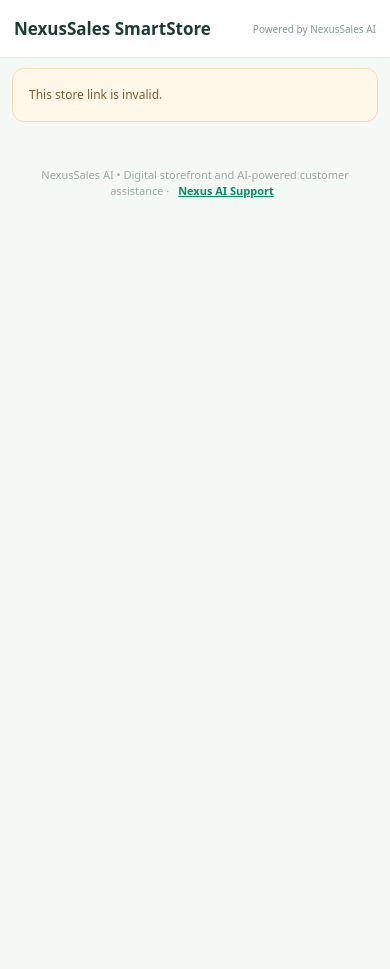
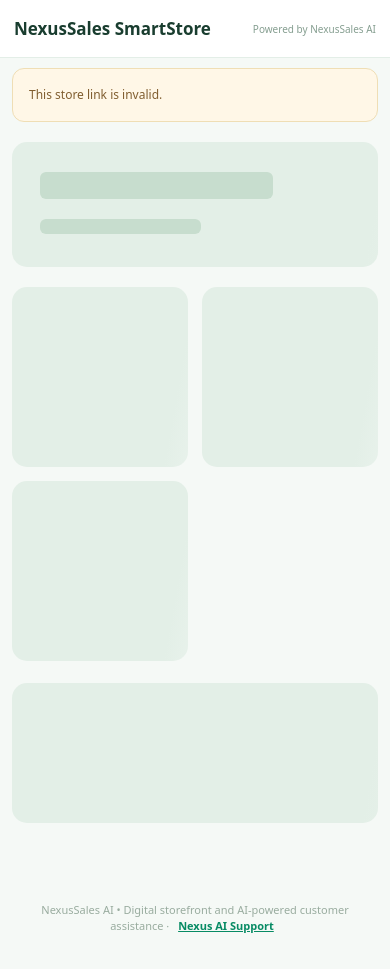
Before and after one commit to ValdemirJunior2020/ZaPZaP, a website: page store.html in a window 390 px wide. Before the commit the page ends 844 px from the top, so only its background shows below. Drawn offline with Linux system fonts and the light colour scheme.

Commit message:
perf(UX): show lightweight responsive public-store skeleton while data loads, respect reduced motion

```diff
--- a/store.html
+++ b/store.html
@@ -44,9 +44,13 @@
 .thinking-label{font-size:11px;color:#668b77}
 @keyframes thinking-pulse{0%,60%,100%{opacity:.3;transform:translateY(0)}30%{opacity:1;transform:translateY(-3px)}}
 @media(prefers-reduced-motion:reduce){.thinking-dots i{animation:none;opacity:.7}}
-.nx-support-footer-button{border:0;background:transparent;color:#078b64;text-decoration:underline;cursor:pointer;font:inherit;font-weight:700}</style></head><body>
+.nx-support-footer-button{border:0;background:transparent;color:#078b64;text-decoration:underline;cursor:pointer;font:inherit;font-weight:700}.store-skeleton{display:grid;gap:20px;margin:20px 0 34px}.store-skeleton .skeleton-cover,.skeleton-chat,.skeleton-card{background:linear-gradient(100deg,#e3efe7 15%,#f6faf7 38%,#e3efe7 60%);background-size:230% 100%;animation:store-skeleton-shimmer 1.7s ease-in-out infinite;border-radius:15px}.skeleton-cover{height:145px;padding:28px}.skeleton-line{height:15px;border-radius:6px;background:#c7ddce;width:52%;margin-top:20px}.skeleton-line.large{height:27px;width:75%;margin-top:2px}.skeleton-layout{display:grid;grid-template-columns:minmax(0,1fr) minmax(320px,380px);gap:22px}.skeleton-products{display:grid;grid-template-columns:repeat(3,minmax(0,1fr));gap:14px}.skeleton-card{height:260px}.skeleton-chat{height:320px}@keyframes store-skeleton-shimmer{to{background-position-x:-230%}}@media(max-width:850px){.skeleton-layout{grid-template-columns:1fr}.skeleton-products{grid-template-columns:repeat(2,minmax(0,1fr))}.skeleton-chat{height:140px}}@media(max-width:510px){.skeleton-products{grid-template-columns:1fr 1fr}.skeleton-card{height:180px}.skeleton-cover{height:125px}}@media(prefers-reduced-motion:reduce){.store-skeleton .skeleton-cover,.store-skeleton .skeleton-card,.store-skeleton .skeleton-chat{animation:none}}</style></head><body>
 <header><b id="businessName">NexusSales SmartStore</b><small>Powered by NexusSales AI</small></header>
-<main class="wrap"><div class="notice" id="storeUnavailable">Loading this business…</div>
+<main class="wrap"><div class="notice" id="storeUnavailable" role="status" aria-live="polite">Loading this business…</div>
+<div class="store-skeleton" id="storeLoadingSkeleton" aria-hidden="true">
+ <div class="skeleton-cover"><div class="skeleton-line large"></div><div class="skeleton-line"></div></div>
+ <div class="skeleton-layout"><div class="skeleton-products"><div class="skeleton-card"></div><div class="skeleton-card"></div><div class="skeleton-card"></div></div><div class="skeleton-chat"></div></div>
+</div>
 <div id="storeContent" class="hidden"><section class="cover" id="hero"><div><div class="tag" id="welcomeTag">WELCOME</div><h1 id="headline"></h1><p id="intro"></p><button id="introToggle" type="button" class="intro-toggle hidden" aria-controls="intro" aria-expanded="false">Read more</button></div></section>
 <div class="layout"><section><h2 id="productsHeading">Products & services</h2><p id="count"></p><div id="products" class="products"></div></section>
 <aside class="chat" id="chatPanel"><div id="employeeContact" class="hidden" style="padding:14px;background:#e9fff2"></div><div class="chat-head"><div class="avatar">✦</div><div><b id="assistantName">Business AI assistant</b><small id="chatStatus">Checking live AI…</small></div></div>
```
